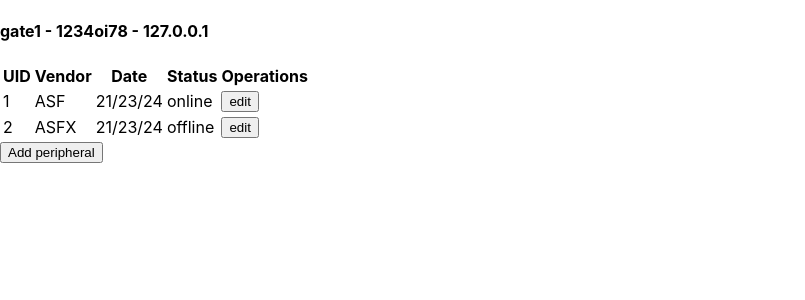
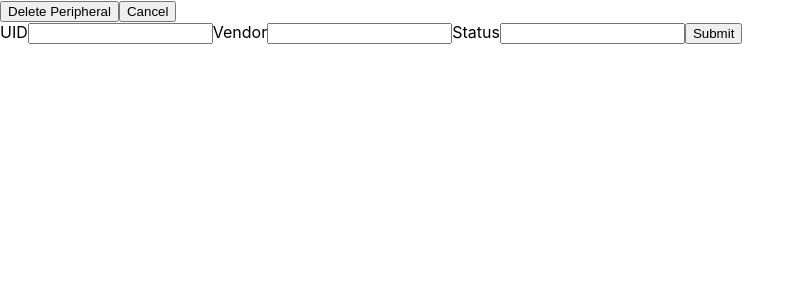
Before and after one commit to gabSaint/gateway, a React (Create React App) app in the folder gateway-client/: page /gateways/1/peripherals/1/edit in a window 1280 px wide. Shown: the top 300 px of the page, without its empty margins (0-805 px from the left). Built offline with nearby package versions, Linux system fonts and the light colour scheme.

Commit message:
fix Routes: some bugs related to routing.

```diff
--- a/gateway-client/src/containers/gateways/form.tsx
+++ b/gateway-client/src/containers/gateways/form.tsx
@@ -1,5 +1,5 @@
 import React from "react";
-import { Formik, Field, Form, FormikProps, FormikState } from "formik";
+import { Formik, Field, Form, FormikState } from "formik";
 import Gateway from "../../models/gateway";
 import { Link } from "react-router-dom";
 
--- a/gateway-client/src/containers/gateways/show.tsx
+++ b/gateway-client/src/containers/gateways/show.tsx
@@ -1,4 +1,5 @@
 import React from "react";
+import { Link } from "react-router-dom";
 import Gateway from "../../models/gateway";
 import Peripheral from "../../models/peripheral";
 import ListPeripherals from "../peripherals/list";
@@ -16,7 +17,9 @@ function ShowGateway() {
         {gateway.name} - {gateway.serial} - {gateway.address}
       </h4>
       <ListPeripherals peripherals={peripherals} />
-      <button id="button-add-peripheral">Add peripheral</button>
+      <Link to={`/gateways/${gateway.id}/peripherals/create`}>
+        <button id="button-add-peripheral">Add peripheral</button>
+      </Link>
     </React.Fragment>
   );
 }
--- a/gateway-client/src/containers/peripherals/form.tsx
+++ b/gateway-client/src/containers/peripherals/form.tsx
@@ -1,5 +1,5 @@
 import React from "react";
-import { Field, Form, Formik, FormikState } from "formik";
+import { Formik, Field, Form, FormikState } from "formik";
 import Peripheral from "models/peripheral";
 import { Link } from "react-router-dom";
 
@@ -13,14 +13,16 @@ function PeripheralForm(props: Props) {
 
   return (
     <React.Fragment>
+      <Link to={`/gateways/${peripheral.gatewayId}`}>
+        <button type="button">Cancel</button>
+      </Link>
       <Formik
         initialValues={peripheral}
         onSubmit={handleSubmit}
         validate={validate}
-      ></Formik>
-      <Link to={`/gateways/${peripheral.gatewayId}`}>
-        <button type="button">Cancel</button>
-      </Link>
+      >
+        {(formikProps) => <FormContent {...formikProps} />}
+      </Formik>
     </React.Fragment>
   );
 }
--- a/gateway-client/src/containers/peripherals/list.tsx
+++ b/gateway-client/src/containers/peripherals/list.tsx
@@ -12,7 +12,6 @@ function ListPeripherals(props: Props) {
   const { peripherals } = props;
 
   return (
-    <React.Fragment>
     <Table headers={["UID", "Vendor", "Date", "Status", "Operations"]}>
       {peripherals.map((peripheral, k) => (
         <tr key={k}>
@@ -32,7 +31,6 @@ function ListPeripherals(props: Props) {
         </tr>
       ))}
     </Table>
-    </React.Fragment>
   );
 }
 
--- a/gateway-client/src/containers/peripherals/update.tsx
+++ b/gateway-client/src/containers/peripherals/update.tsx
@@ -23,7 +23,7 @@ function UpdatePeripheral() {
         data-test="form-button-delete"
         onClick={handleRemove}
       >
-        Delette Peripheral
+        Delete Peripheral
       </button>
       <PeripheralForm
         peripheral={{} as Peripheral}
--- a/gateway-client/src/routes.tsx
+++ b/gateway-client/src/routes.tsx
@@ -12,9 +12,6 @@ export default function Routes() {
     <Router>
       <Switch>
         <Route exact path="/" component={ListGateways} />
-        <Route path="/gateways/create" component={CreateGateway} />
-        <Route path="/gateways/:id/edit" component={UpdateGateway} />
-        <Route path="/gateways/:id" component={ShowGateway} />
         <Route
           path="/gateways/:id/peripherals/create"
           component={CreatePeripheral}
@@ -23,6 +20,9 @@ export default function Routes() {
           path="/gateways/:gateway_id/peripherals/:id/edit"
           component={UpdatePeripheral}
         />
+        <Route path="/gateways/create" component={CreateGateway} />
+        <Route path="/gateways/:id/edit" component={UpdateGateway} />
+        <Route path="/gateways/:id" component={ShowGateway} />
       </Switch>
     </Router>
   );
```
Also changed, not shown: 1 other file (tests, documents, lock files or other folders). Lines whose indentation alone changed are shown as unchanged.
